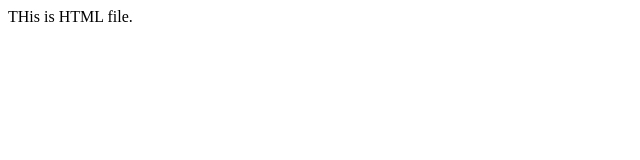
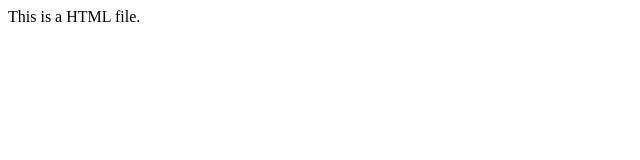
Before and after one commit to icaruskun/practicedgit, a plain HTML site: page index.html in a window 1280 px wide. Shown: the full height of the page, 0-640 px from the left. Drawn offline with Linux system fonts and the light colour scheme.

Commit message:
Added modified index.html

```diff
--- a/index.html
+++ b/index.html
@@ -3,6 +3,6 @@
 		<title>HTML</title>
 	</head>
 	<body>
-		THis is HTML file.
+		This is a HTML file.
 	</body>
 </html>
```
